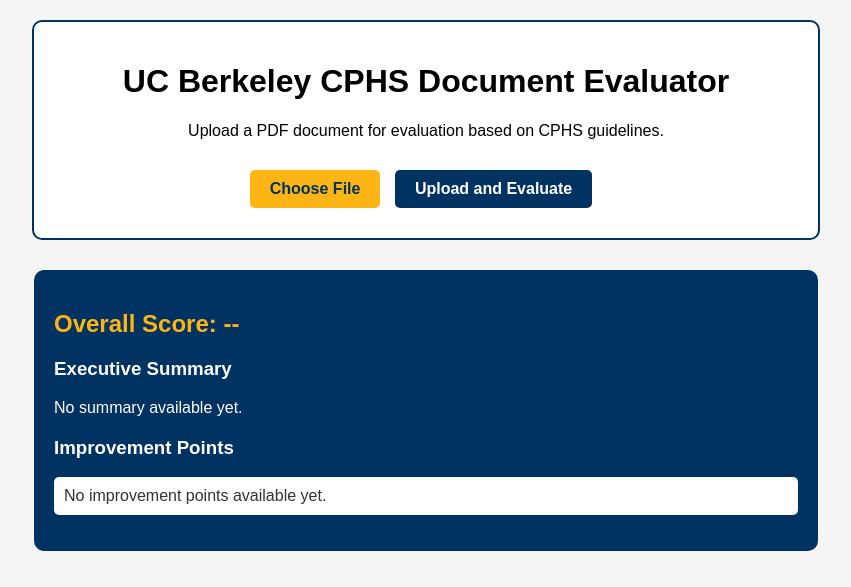
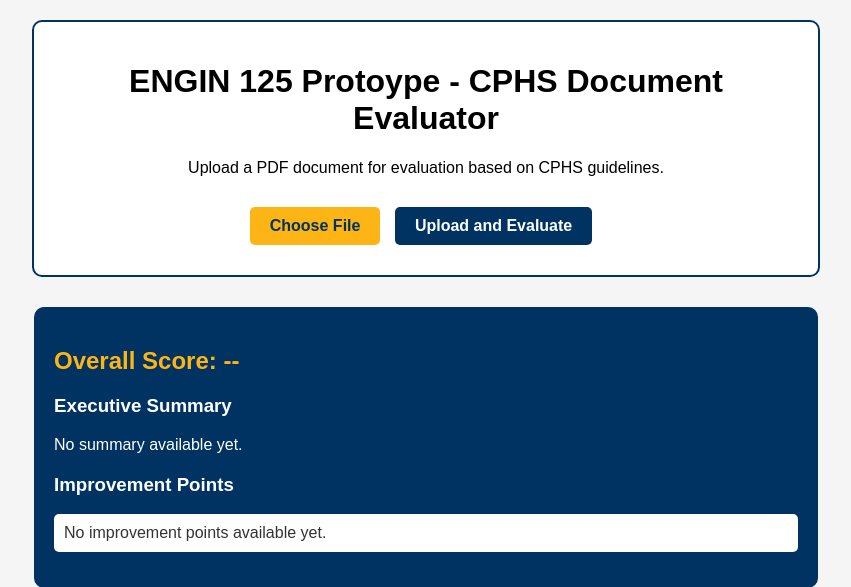
Before and after one commit to LeoSoffiatti/chat-cphs, a Flask app: page / in a window 1280 px wide. Shown: the top 587 px of the page, without its empty margins (214-1065 px from the left). Run offline with Flask 3, Linux system fonts and the light colour scheme.

Commit message:
Update index.html

```diff
--- a/templates/index.html
+++ b/templates/index.html
@@ -3,14 +3,14 @@
 <head>
   <meta charset="UTF-8">
   <meta name="viewport" content="width=device-width, initial-scale=1.0">
-  <title>UC Berkeley CPHS Document Evaluator</title>
+  <title>[Leonardo Soffiatti] - UC Berkeley CPHS Document Evaluator</title>
   <link rel="stylesheet" href="{{ url_for('static', filename='css/style.css') }}">
 </head>
 <body>
   <div class="container">
     <div class="upload-section">
       <header>
-        <h1>UC Berkeley CPHS Document Evaluator</h1>
+        <h1>ENGIN 125 Protoype - CPHS Document Evaluator</h1>
         <p>Upload a PDF document for evaluation based on CPHS guidelines.</p>
       </header>
       <form id="upload-form" method="POST" enctype="multipart/form-data">
```
